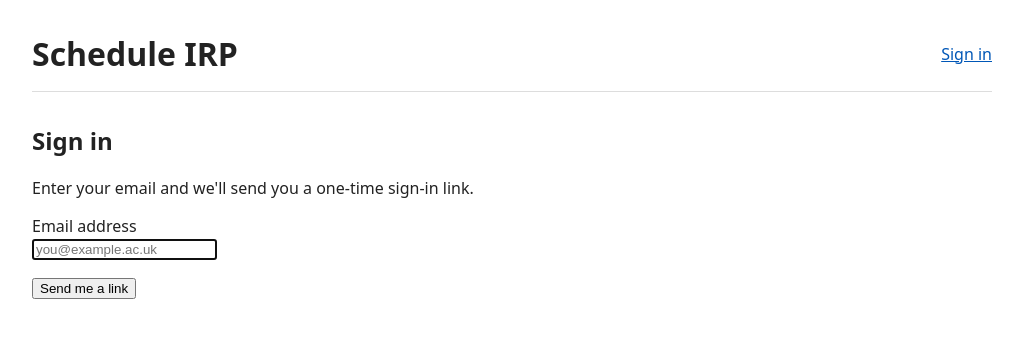
After one commit to rolotumazi/irp-scheduler, a Django app: page /login/ in a window 1280 px wide. The commit adds this page. Shown: the top 338 px of the page, without its empty margins (128-1150 px from the left). Run offline with Django 5.2, Linux system fonts and the light colour scheme.

Commit message:
auth: magic-link sign-in via django-sesame
- /login/ accepts an email and emails a one-time token URL
- /auth/?sesame=<token> consumes the token, logs the user in, and redirects
- /logout/ ends the session
- Tokens expire after 15 min and are single-use (SESAME_MAX_AGE=900, SESAME_ONE_TIME)
- Login form response is identical for known and unknown emails to avoid
  disclosing account existence
- EMAIL_BACKEND defaults to console in dev so links appear in runserver output

Co-Authored-By: Claude Opus 4.6 (1M context) <noreply@anthropic.com>

```diff
--- /dev/null
+++ b/interviews/forms.py
@@ -0,0 +1,12 @@
+from django import forms
+
+
+class LoginRequestForm(forms.Form):
+    email = forms.EmailField(
+        label='Email address',
+        widget=forms.EmailInput(attrs={
+            'autocomplete': 'email',
+            'autofocus': True,
+            'placeholder': 'you@example.ac.uk',
+        }),
+    )
--- /dev/null
+++ b/interviews/templates/interviews/login_request.html
@@ -0,0 +1,19 @@
+{% extends "base.html" %}
+
+{% block title %}Sign in — Schedule IRP{% endblock %}
+
+{% block content %}
+  <h2>Sign in</h2>
+  <p>Enter your email and we'll send you a one-time sign-in link.</p>
+  <form method="post" novalidate>
+    {% csrf_token %}
+    <p>
+      <label for="{{ form.email.id_for_label }}">{{ form.email.label }}</label><br>
+      {{ form.email }}
+    </p>
+    {% if form.email.errors %}
+      <p style="color: #b00020;">{{ form.email.errors.0 }}</p>
+    {% endif %}
+    <button type="submit">Send me a link</button>
+  </form>
+{% endblock %}
--- a/interviews/urls.py
+++ b/interviews/urls.py
@@ -1,4 +1,5 @@
 from django.urls import path
+from sesame.views import LoginView
 
 from . import views
 
@@ -6,4 +7,7 @@ app_name = 'interviews'
 
 urlpatterns = [
     path('', views.home, name='home'),
+    path('login/', views.login_request, name='login_request'),
+    path('auth/', LoginView.as_view(), name='login_consume'),
+    path('logout/', views.logout_view, name='logout'),
 ]
--- a/interviews/views.py
+++ b/interviews/views.py
@@ -1,5 +1,55 @@
-from django.shortcuts import render
+from django.conf import settings
+from django.contrib.auth import logout
+from django.core.mail import send_mail
+from django.shortcuts import redirect, render
+from django.urls import reverse
+from sesame.utils import get_query_string
+
+from .forms import LoginRequestForm
+from .models import User
 
 
 def home(request):
     return render(request, 'interviews/home.html')
+
+
+def login_request(request):
+    if request.user.is_authenticated:
+        return redirect('interviews:home')
+
+    if request.method == 'POST':
+        form = LoginRequestForm(request.POST)
+        if form.is_valid():
+            email = form.cleaned_data['email'].lower().strip()
+            user = User.objects.filter(email__iexact=email, is_active=True).first()
+            if user is not None:
+                _send_magic_link(user, request)
+            # Always show the same confirmation — avoid leaking which emails exist.
+            return render(request, 'interviews/login_sent.html', {'email': email})
+    else:
+        form = LoginRequestForm()
+
+    return render(request, 'interviews/login_request.html', {'form': form})
+
+
+def logout_view(request):
+    logout(request)
+    return redirect('interviews:home')
+
+
+def _send_magic_link(user, request):
+    query_string = get_query_string(user)
+    path = reverse('interviews:login_consume')
+    link = f'{settings.SITE_URL}{path}{query_string}'
+
+    send_mail(
+        subject='Your Schedule IRP sign-in link',
+        message=(
+            f'Hello {user.get_full_name() or user.email},\n\n'
+            f'Click the link below to sign in. It expires in 15 minutes and can only be used once.\n\n'
+            f'{link}\n\n'
+            f'If you did not request this link, you can safely ignore this email.\n'
+        ),
+        from_email=settings.DEFAULT_FROM_EMAIL,
+        recipient_list=[user.email],
+    )
--- a/pyproject.toml
+++ b/pyproject.toml
@@ -5,6 +5,7 @@ requires-python = ">=3.13"
 dependencies = [
     "django>=6.0.4",
     "django-environ>=0.13.0",
+    "django-sesame>=3.2.3",
     "gunicorn>=25.3.0",
     "psycopg[binary]>=3.3.3",
     "whitenoise>=6.12.0",
--- a/templates/base.html
+++ b/templates/base.html
@@ -11,8 +11,16 @@
   </style>
 </head>
 <body>
-  <header>
-    <h1><a href="{% url 'interviews:home' %}" style="text-decoration: none; color: inherit;">Schedule IRP</a></h1>
+  <header style="display: flex; justify-content: space-between; align-items: center;">
+    <h1 style="margin: 0;"><a href="{% url 'interviews:home' %}" style="text-decoration: none; color: inherit;">Schedule IRP</a></h1>
+    <nav>
+      {% if user.is_authenticated %}
+        <span>{{ user.email }}</span> &middot;
+        <a href="{% url 'interviews:logout' %}">Sign out</a>
+      {% else %}
+        <a href="{% url 'interviews:login_request' %}">Sign in</a>
+      {% endif %}
+    </nav>
   </header>
   <main>
     {% block content %}{% endblock %}
```
Also changed, not shown: interviews/templates/interviews/home.html (+10 -2 lines), interviews/templates/interviews/login_sent.html (added, +10 -0 lines), schedule_irp/settings.py (+17 -0 lines), 2 other files.
